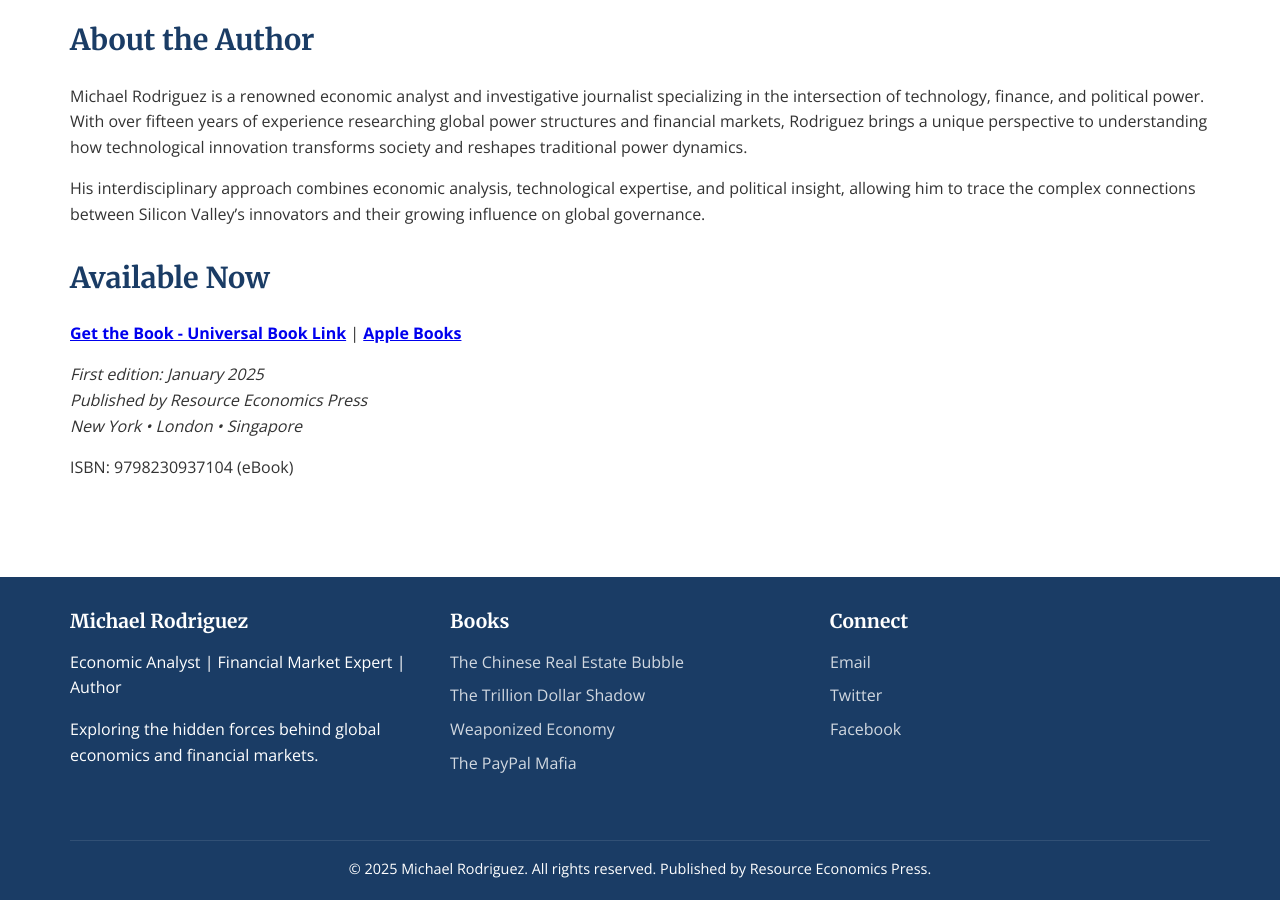
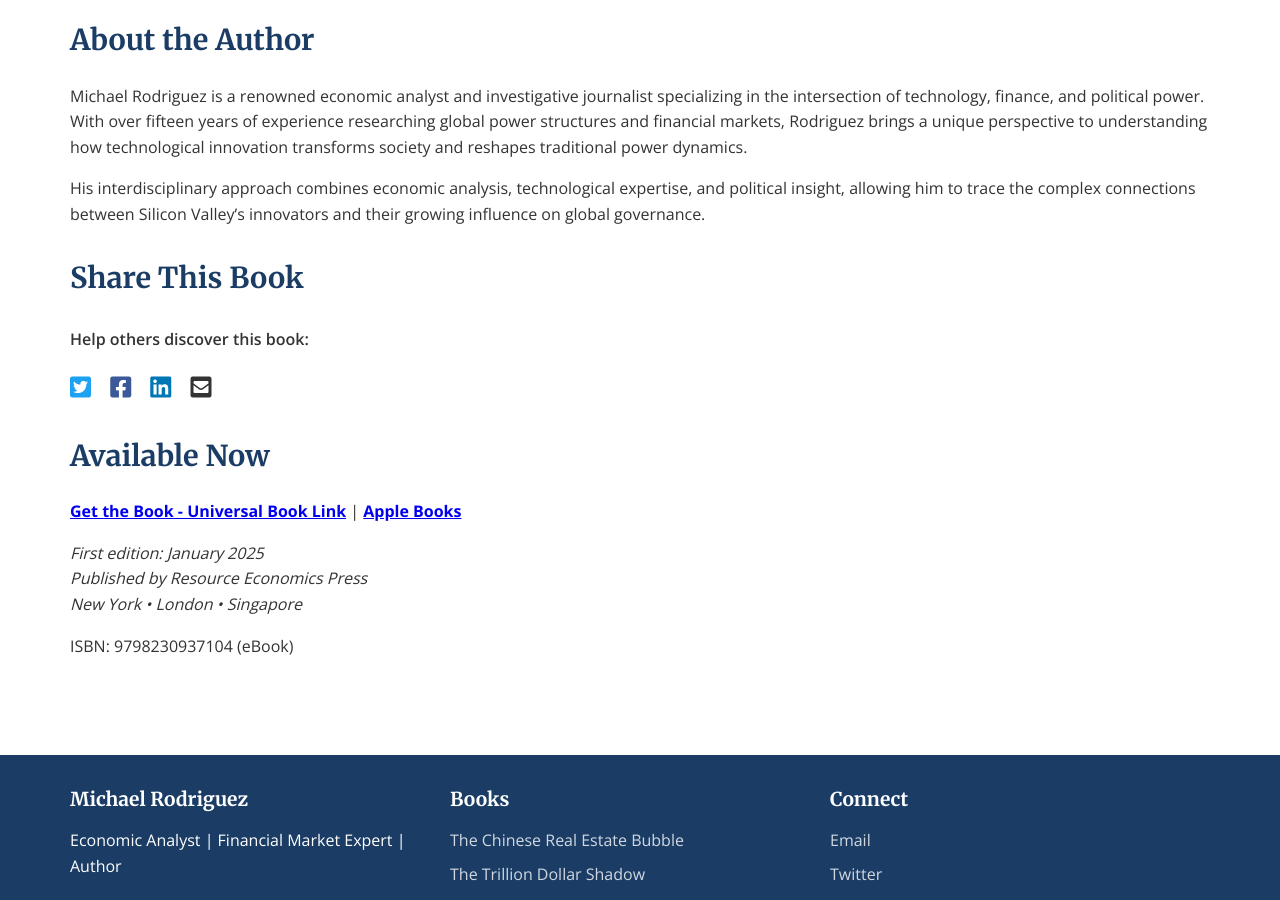
Before and after one commit to Zews123/michael-rodriguez-books, a Jekyll site: the page built from books/paypal-mafia.md, in a window 1280 px wide and 900 px high, scrolled down 1948 px. Built offline with Jekyll 4.4.1, drawn with Linux system fonts in a browser that asks for light colours.

Commit message:
Update paypal-mafia.md

```diff
--- a/books/paypal-mafia.md
+++ b/books/paypal-mafia.md
@@ -63,6 +63,24 @@
 
 His interdisciplinary approach combines economic analysis, technological expertise, and political insight, allowing him to trace the complex connections between Silicon Valley's innovators and their growing influence on global governance.
 
+## Share This Book
+
+<div class="social-share" style="margin: 30px 0;">
+  <p style="margin-bottom: 15px; font-weight: 600;">Help others discover this book:</p>
+  <a href="https://twitter.com/intent/tweet?text=Check out 'The PayPal Mafia' by Michael Rodriguez&url={{ site.url }}{{ site.baseurl }}{{ page.url }}&via=MRodriguezBooks" target="_blank" rel="noopener noreferrer" style="display: inline-block; margin-right: 15px; font-size: 24px; color: #1DA1F2;">
+    <i class="fab fa-twitter-square"></i>
+  </a>
+  <a href="https://www.facebook.com/sharer/sharer.php?u={{ site.url }}{{ site.baseurl }}{{ page.url }}" target="_blank" rel="noopener noreferrer" style="display: inline-block; margin-right: 15px; font-size: 24px; color: #3b5998;">
+    <i class="fab fa-facebook-square"></i>
+  </a>
+  <a href="https://www.linkedin.com/shareArticle?mini=true&url={{ site.url }}{{ site.baseurl }}{{ page.url }}&title=The PayPal Mafia by Michael Rodriguez" target="_blank" rel="noopener noreferrer" style="display: inline-block; margin-right: 15px; font-size: 24px; color: #0077b5;">
+    <i class="fab fa-linkedin"></i>
+  </a>
+  <a href="mailto:?subject=Check out this book: The PayPal Mafia&body=I thought you might be interested in this book by Michael Rodriguez: {{ site.url }}{{ site.baseurl }}{{ page.url }}" style="display: inline-block; font-size: 24px; color: #333333;">
+    <i class="fas fa-envelope-square"></i>
+  </a>
+</div>
+
 ## Available Now
 
 <!-- Здесь нужно будет вставить ссылки на магазины -->
```
